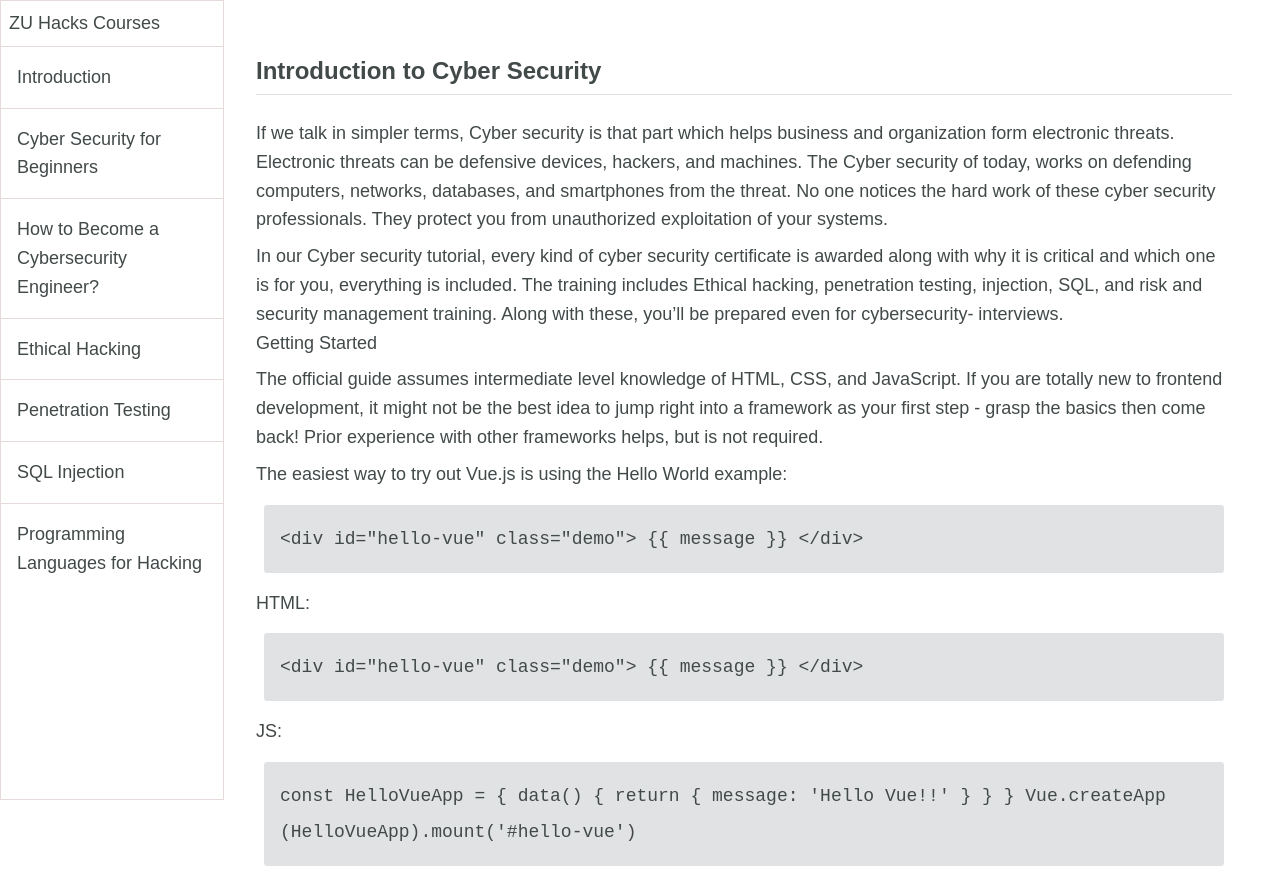
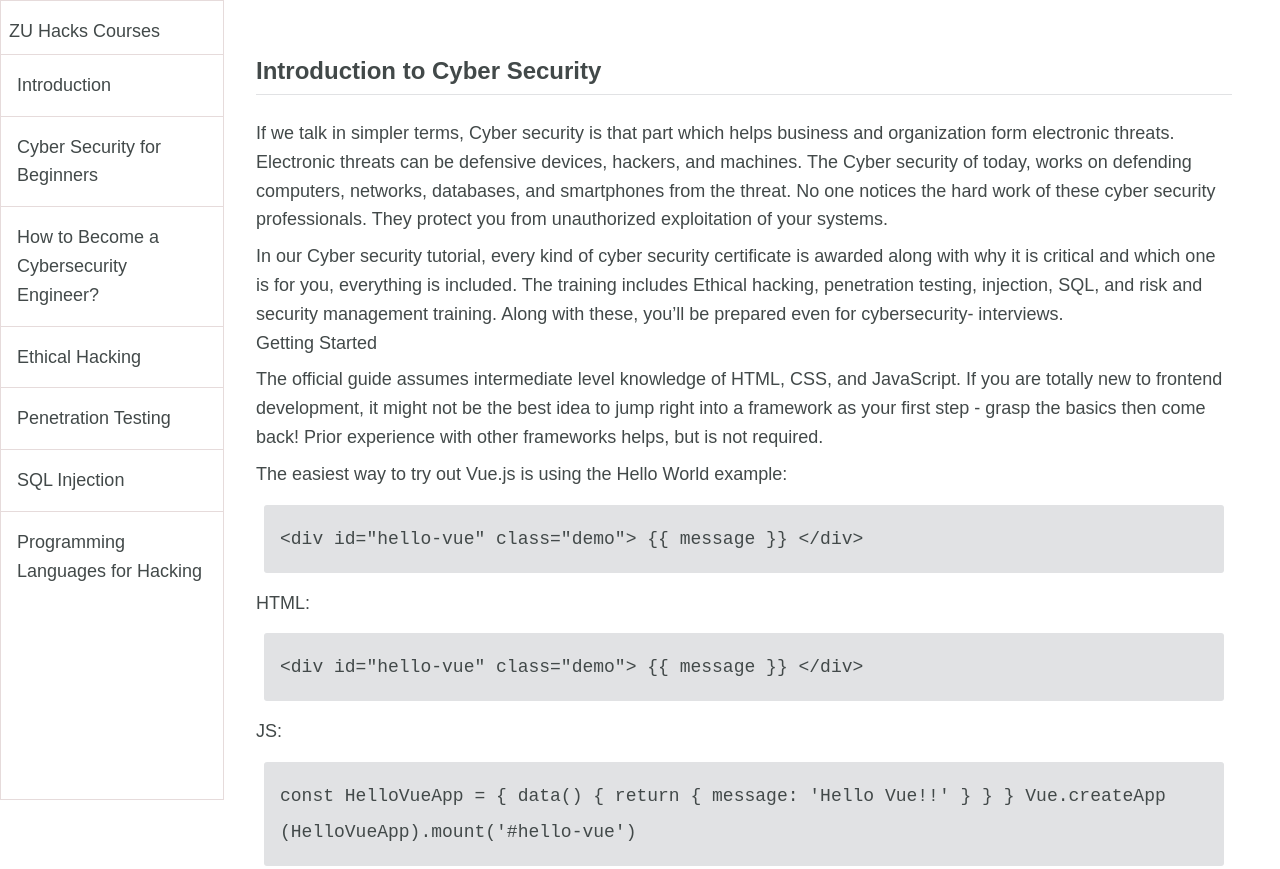
Before and after one commit to iamuendo/LandingPage-and-TechDocs, a plain HTML site: page docs.html in a window 1280 px wide. Shown: the top 869 px of the page. Drawn offline with Linux system fonts and the light colour scheme.

Commit message:
Span element removed

```diff
--- a/docs.html
+++ b/docs.html
@@ -13,7 +13,7 @@
         <nav id="navbar">
           <header id="navbar-header">
             <div>
-              <span>ZU Hacks Courses</span>
+              <p>ZU Hacks Courses</p>
             </div>
           </header>
           <ul class="nav-list nobullets">
```
